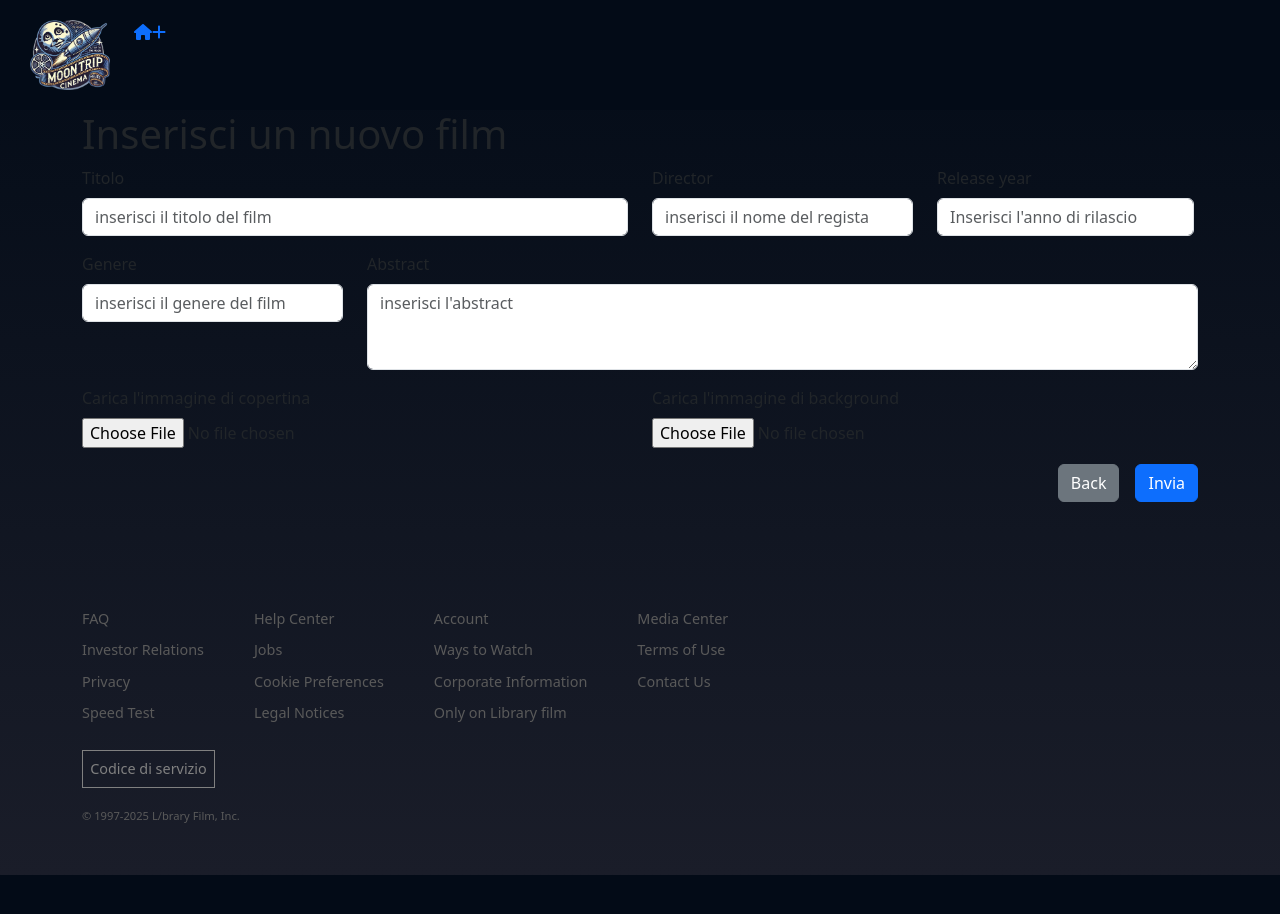
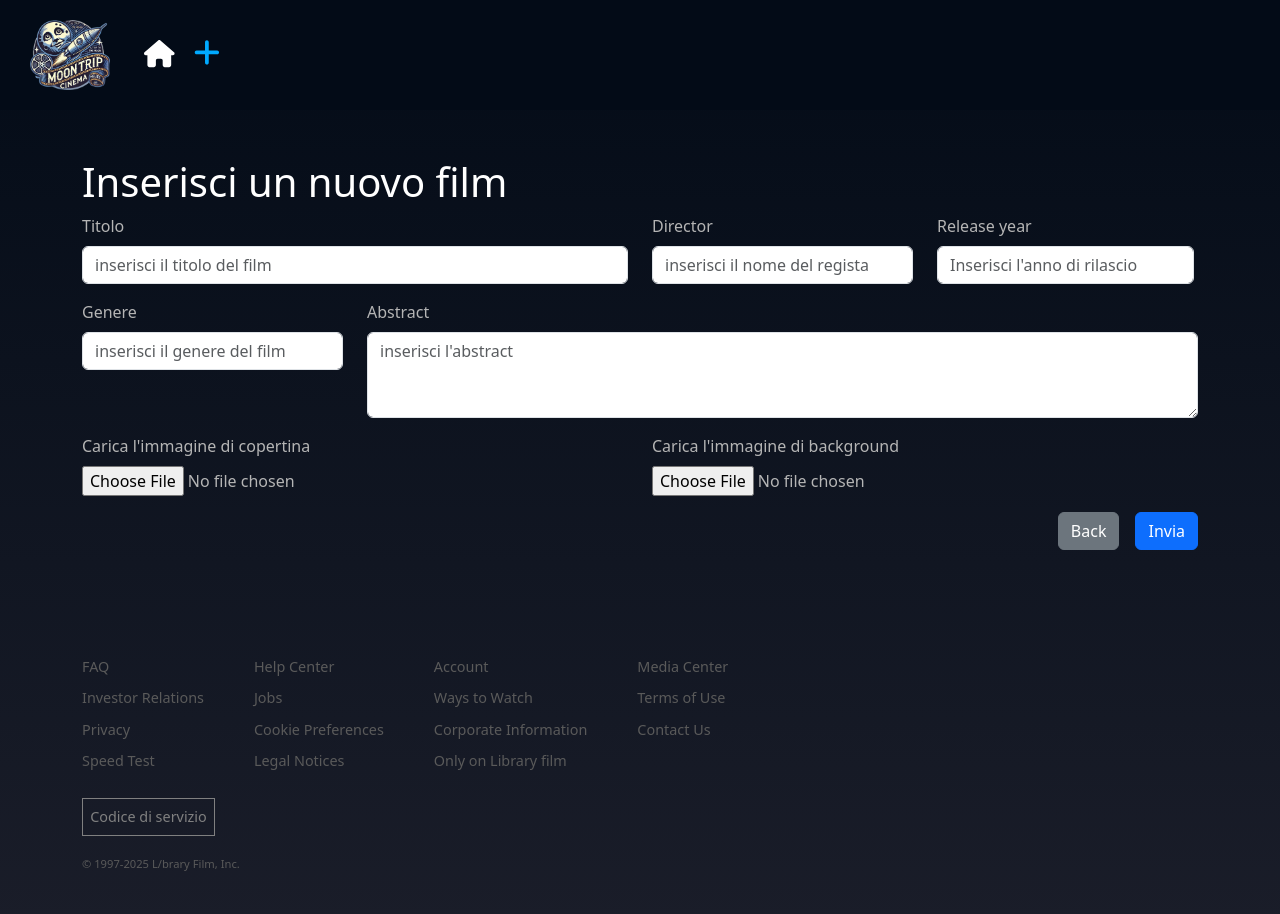
Before and after one commit to Giunta-Giovanni/webapp-react, a React (Vite) app: page /movie/add_movie in a window 1280 px wide. Shown: the top 914 px of the page. Before the commit the page ends 875 px from the top, so only its background shows below. Built offline with nearby package versions, Linux system fonts and the light colour scheme.

Commit message:
[feat] style for header nav, no_review, new review, & style for add movie page

```diff
--- a/src/index.css
+++ b/src/index.css
@@ -38,16 +38,21 @@ header {
 }
 
 
-/* .logo-film a {
-  font-size: 3rem;
+header nav {
+  display: flex;
+  justify-content: center;
+  align-items: center;
+}
+
+header nav a {
+  font-family: Arial, Helvetica, sans-serif;
+  font-size: 1.7rem;
   font-weight: bold;
   text-decoration: none;
   color: #fff;
-  font-family: Arial, Helvetica, sans-serif;
-  letter-spacing: 2px;
-  text-transform: uppercase;
+  padding: 0 10px;
   transition: color 0.3s ease, transform 0.3s ease, text-shadow 0.3s ease;
-} */
+}
 
 #logo {
   width: 80px;
@@ -61,24 +66,34 @@ header {
 }
 
 
-/* .logo-film a:hover {
+header nav a:hover {
   color: #00aaff;
   transform: scale(1.1);
   text-shadow: 0 0 15px rgba(0, 170, 255, 0.7);
-} */
+}
+
+header nav .active {
+  color: #00aaff;
+  text-shadow: 0 0 15px rgba(0, 170, 255, 0.7);
+  transform: scale(1.1);
+
+}
 
 
 /***************************** MAIN *****************************/
 
 /* ------------------------ HOME PAGE ------------------------ */
+#choose_for_you {
+  color: white;
+  margin-top: 20px;
+}
+
 .card-section {
   display: flex;
   scroll-snap-type: x mandatory;
   overflow-x: auto;
   scrollbar-width: none;
 }
-
-
 
 /* Card */
 .card a {
@@ -99,11 +114,7 @@ header {
   color: white;
   flex-shrink: 0;
   scroll-snap-align: start;
-
-
 }
-
-
 
 
 /* Immagine della card */
@@ -214,6 +225,16 @@ header {
   color: rgb(177, 177, 177);
 }
 
+#reviews .no_review {
+  text-align: center;
+  text-transform: uppercase;
+  color: rgb(154, 154, 154);
+  padding-bottom: 10px;
+  border-bottom: 1px solid rgba(130, 130, 130, 0.513);
+
+
+}
+
 #reviews .card {
   background-color: #7978782b;
   border: 5px solid rgba(0, 0, 0, 0.421);
@@ -228,6 +249,7 @@ header {
 .new-review {
   background-color: #7978782b;
   padding: 20px;
+  margin-top: 20px;
   font-size: 1.1rem;
   color: rgb(174, 174, 174);
   border: 5px solid rgba(0, 0, 0, 0.458);
@@ -241,20 +263,58 @@ header {
   border-bottom: 1px solid rgba(130, 130, 130, 0.513);
 }
 
-
-
 .new-review .form-control {
   background-color: #ffffff1e;
   border: 1px solid black;
+  color: white;
+}
+
+.new-review #Review {
+  resize: none !important;
+}
+
+.new-review .form-control::placeholder {
+  color: rgb(215, 215, 215);
+
 }
 
 .new-review .form-control:focus {
   background-color: #ffffff1e;
   border: 1px solid black;
   box-shadow: 0 0 0 .25rem rgba(3, 3, 3, 0.25);
+  color: white;
 }
 
+/***************************** CREATE MOVIE PAGE *****************************/
+.add-movie-section {
+  margin-top: 3rem;
+}
 
+.add-movie-section h1 {
+  color: white;
+}
+
+.add-movie-section .form-label {
+  color: #b5b5b5;
+}
+
+.add-movie-section #image {
+  color: #b5b5b5;
+}
+
+.add-movie-section #bg_image {
+  color: #b5b5b5;
+}
+
+.add-movie-section .preview_cover {
+  width: 80px;
+  height: 110px;
+}
+
+.add-movie-section .preview_bg {
+  width: 100px;
+  height: 80px;
+}
 
 /***************************** FOOTER *****************************/
 footer {
```
